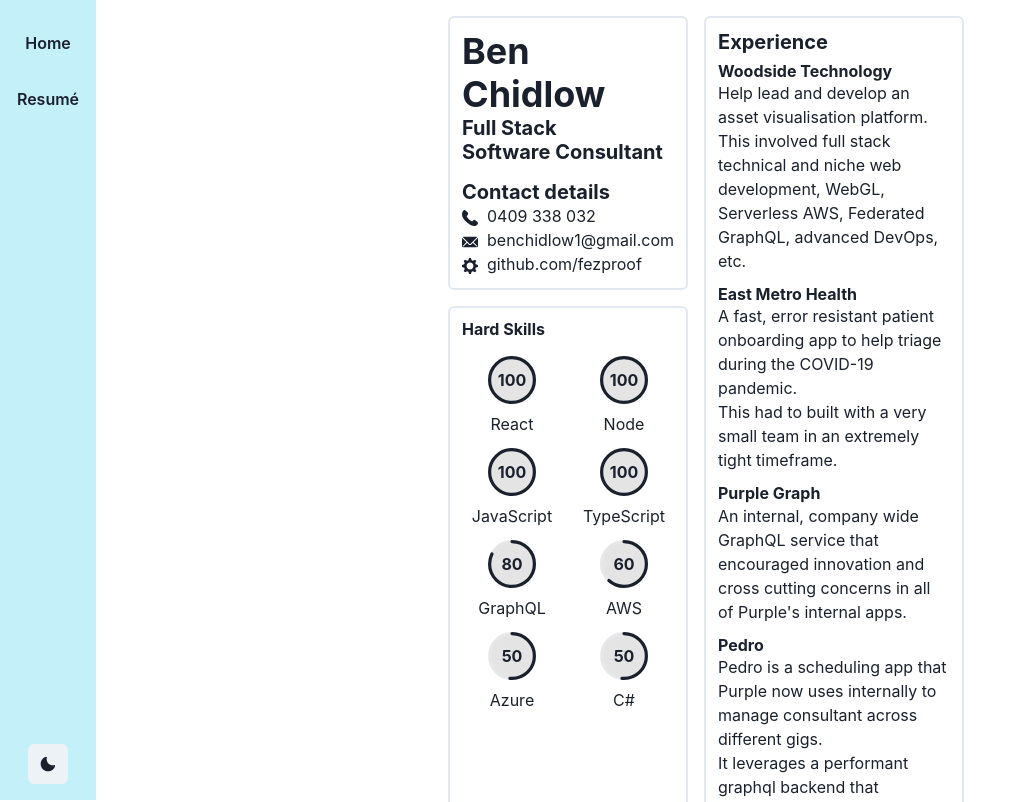
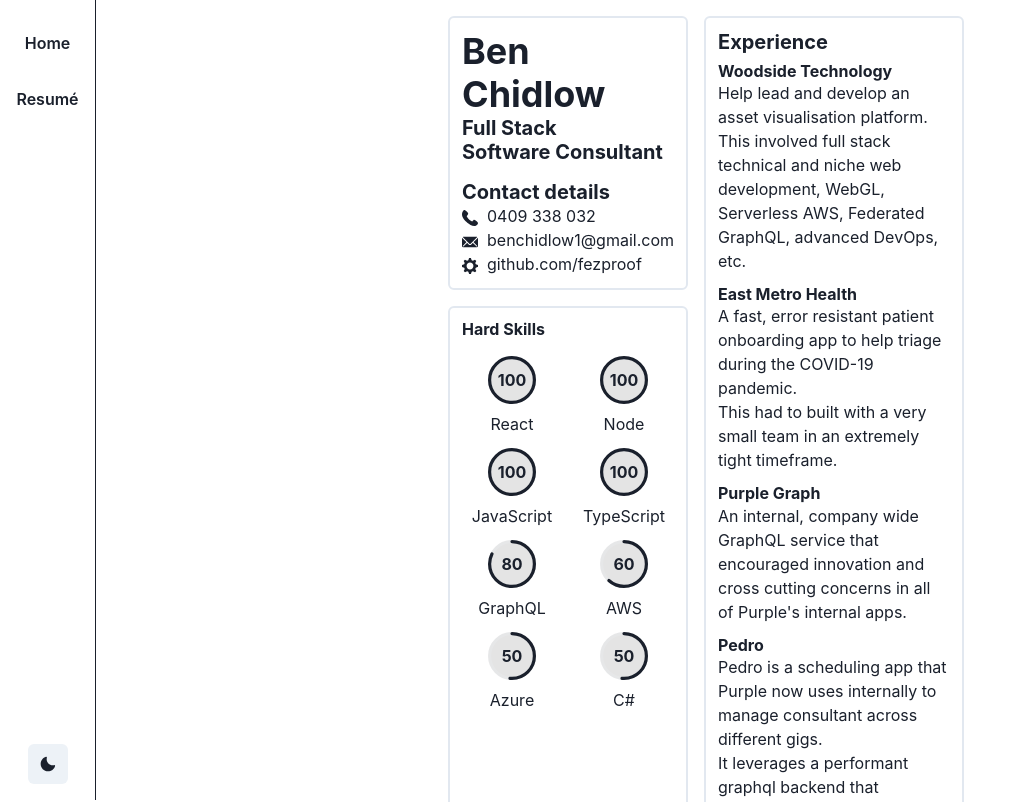
Before and after one commit to fezproof/projects, a Next.js app in the folder apps/portfolio/: page /resume in a window 1280 px wide. Shown: the top 802 px of the page, without its empty margins (0-1027 px from the left). Built offline with nearby package versions, Linux system fonts and the light colour scheme.

Commit message:
Restyled nav

```diff
--- a/apps/portfolio/src/components/navs/GenericNav.tsx
+++ b/apps/portfolio/src/components/navs/GenericNav.tsx
@@ -4,11 +4,13 @@
 import PrintHidden from '../helpers/PrintHidden';
 
 const GenericNav = chakra(({ className }) => {
-  const bg = useColorModeValue('cyan.100', 'cyan.800');
+  const bg = useColorModeValue('white.50', 'gray.800');
   return (
     <PrintHidden className={className}>
       <Box
         as="nav"
+        borderRight={{ base: 'none', lg: '1px' }}
+        borderTop={{ base: '1px', lg: 'none' }}
         display="flex"
         alignItems="center"
         backgroundColor={bg}
```
